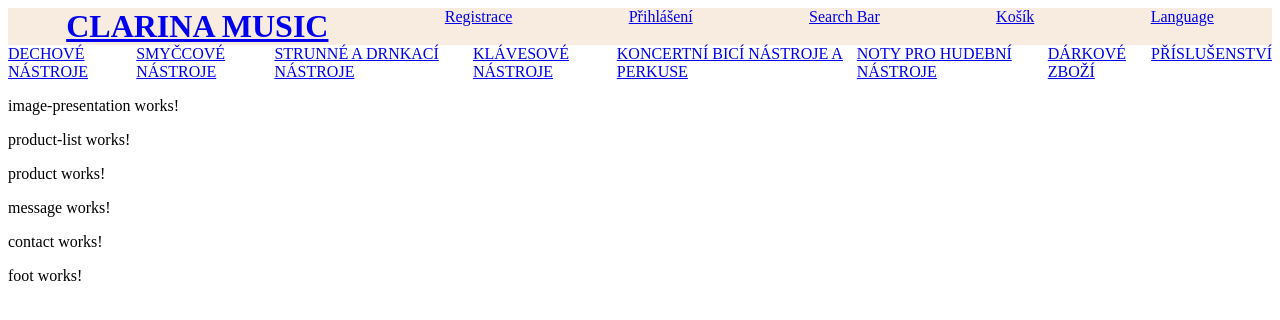
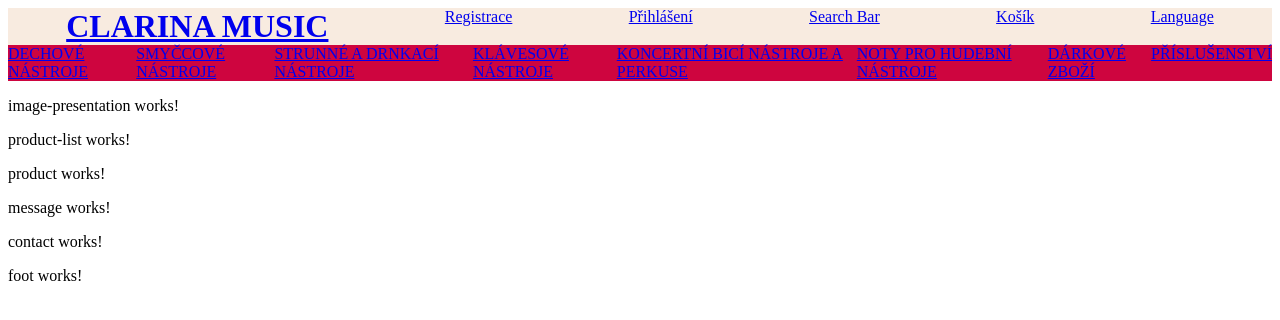
Before and after one commit to panSteven4/clarina, an Angular app: page / in a window 1280 px wide. Shown: the top 320 px of the page. Built offline with nearby package versions, Linux system fonts and the light colour scheme.

Commit message:
nav-bar style

```diff
--- a/src/app/header/nav-bar/nav-bar.component.css
+++ b/src/app/header/nav-bar/nav-bar.component.css
@@ -1,4 +1,5 @@
 .row {
     display: flex;
     justify-content: space-around;
+    background-color: #CE053F;
 }
```
